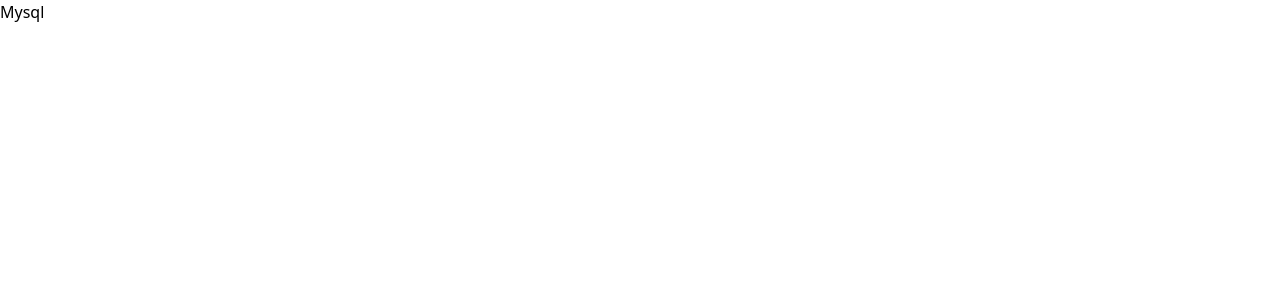
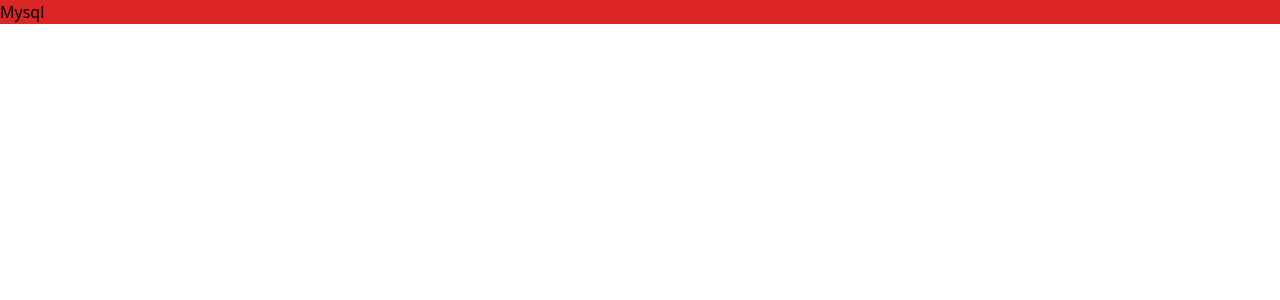
Before and after one commit to yusungkim/mysql_prisma, a Next.js app: page / in a window 1280 px wide. Shown: the top 300 px of the page. Built offline with nearby package versions, Linux system fonts and the light colour scheme.

Commit message:
layout and documnet

```diff
--- /dev/null
+++ b/components/layout.tsx
@@ -0,0 +1,13 @@
+import { ReactElement } from "react";
+
+type LayoutProps = Required<{
+  readonly children: ReactElement;
+}>;
+
+export const Layout = ({ children }: LayoutProps) => (
+  <>
+    <div>
+      {children}
+    </div>
+  </>
+);
--- a/pages/_app.tsx
+++ b/pages/_app.tsx
@@ -1,8 +1,15 @@
-import '../styles/globals.css'
-import type { AppProps } from 'next/app'
+import "../styles/globals.css";
+import type { AppProps } from "next/app";
+import { SWRConfig } from "swr";
+
+const fetcher = (url: string) => fetch(url).then((response) => response.json());
 
 function MyApp({ Component, pageProps }: AppProps) {
-  return <Component {...pageProps} />
+  return (
+    <SWRConfig value={{ fetcher }}>
+      <Component {...pageProps } />
+    </SWRConfig>
+  );
 }
 
-export default MyApp
+export default MyApp;
--- /dev/null
+++ b/pages/_document.tsx
@@ -0,0 +1,18 @@
+import { Html, Head, Main, NextScript } from "next/document";
+
+export default function Document() {
+  return (
+    <Html lang="ja">
+      <Head>
+        <link
+          href="https://fonts.googleapis.com/css2?family=Noto+Sans+KR&display=swap"
+          rel="stylesheet"
+        />
+      </Head>
+      <body>
+        <Main />
+        <NextScript />
+      </body>
+    </Html>
+  );
+}
--- a/pages/index.tsx
+++ b/pages/index.tsx
@@ -1,10 +1,11 @@
 import type { NextPage } from 'next'
+import { Layout } from '../components/Layout'
 
 const Home: NextPage = () => {
   return (
-    <>
-    <h1>Mysql</h1>
-    </>
+    <Layout>
+      <div className="bg-red-600">Mysql</div>
+    </Layout>
   )
 }
 
```
